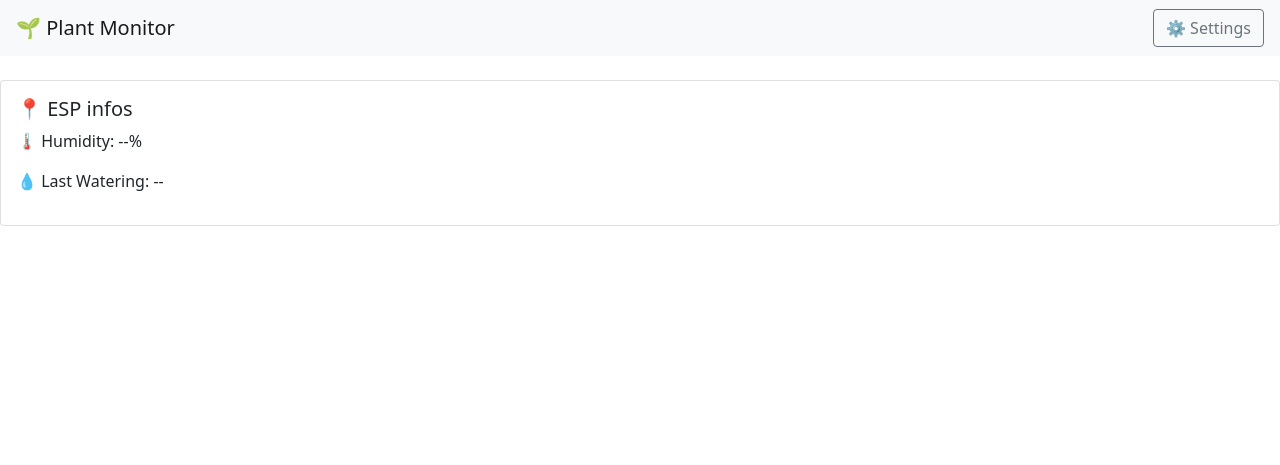
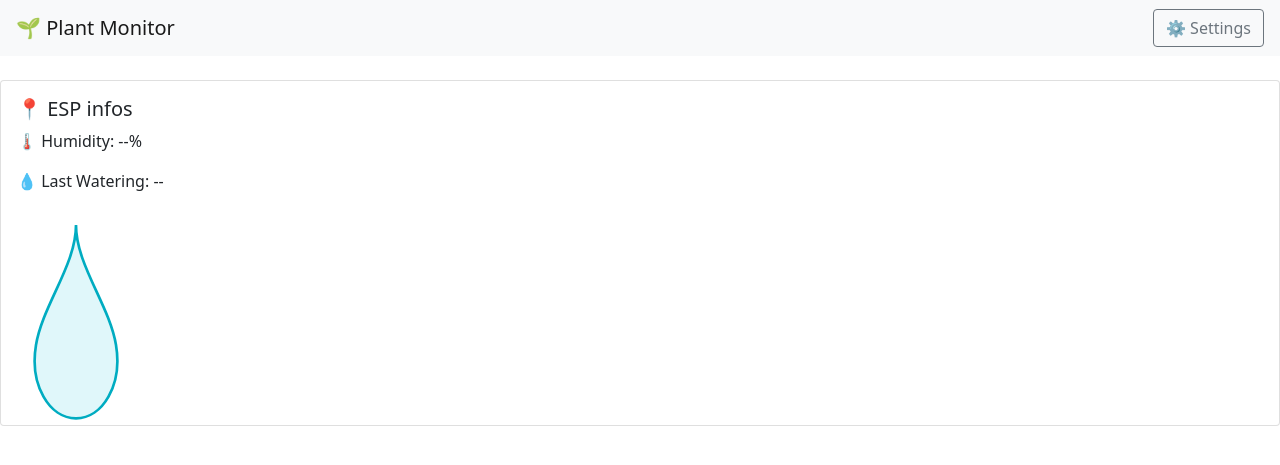
Before and after one commit to MiguelSantos77/plant-monitor, a Flask app: page / in a window 1280 px wide. Shown: the top 465 px of the page. Run offline with Flask 3, Linux system fonts and the light colour scheme; data that the repository does not hold is empty.

Commit message:
water drop animation

```diff
--- /dev/null
+++ b/static/css/style.css
@@ -0,0 +1,10 @@
+
+svg {
+    width: 150px;
+    height: 200px;
+}
+
+.water {
+    fill: #00bcd4;
+    transition: all 0.5s ease;
+}
--- a/static/js/script.js
+++ b/static/js/script.js
@@ -4,12 +4,24 @@ async function fetchInfo() {
         const data = await response.json();
 
         document.getElementById('humidity').textContent = data.humidity;
+        animateWaterDrop(data.humidity)
         document.getElementById('lastWatering').textContent = data.lastWatering;
     } catch (error) {
         console.error("Error:", error);
     }
 }
 
+function animateWaterDrop(percent) {
+    const rect = document.getElementById('waterLevel');
+    percent = Math.max(0, Math.min(100, percent));
+
+    const maxHeigth = 150;
+    const waterLevel = maxHeigth * (percent / 100);
+
+    rect.setAttribute('y', maxHeigth - waterLevel);
+    rect.setAttribute('height', waterLevel);
+}
+
 fetchInfo();
 
 setInterval(fetchInfo, 5000);
--- a/templates/dashboard.html
+++ b/templates/dashboard.html
@@ -7,7 +7,7 @@
 
     <!-- Bootstrap CSS -->
     <link href="https://cdn.jsdelivr.net/npm/bootstrap@5.0.2/dist/css/bootstrap.min.css" rel="stylesheet" integrity="sha384-EVSTQN3/azprG1Anm3QDgpJLIm9Nao0Yz1ztcQTwFspd3yD65VohhpuuCOmLASjC" crossorigin="anonymous">
-
+    <link rel="stylesheet" href="static/css/style.css">
     <title>Plant Monitor</title>
   </head>
   <body>
@@ -33,6 +33,17 @@
             <p>🌡️ Humidity: <span id="humidity">--</span>%</p>
             <p>💧 Last Watering: <span id="lastWatering">--</span></p>
         </div>
+
+         <svg viewBox="0 0 100 150">
+            <path d="M50 145 C70 145, 85 120, 80 90 C75 60, 50 30, 50 0 C50 30, 25 60, 20 90 C15 120, 30 145, 50 145 Z"
+                fill="#e0f7fa" stroke="#00acc1" stroke-width="2"/>
+
+            <clipPath id="clipWaterDrop">
+            <path d="M50 145 C70 145, 85 120, 80 90 C75 60, 50 30, 50 0 C50 30, 25 60, 20 90 C15 120, 30 145, 50 145 Z"/>
+            </clipPath>
+
+            <rect id="waterLevel" class="water" x="0" y="150" width="100" height="0" clip-path="url(#clipWaterDrop)" />
+        </svg>
     </div>
     <script src="static/js/script.js"></script>
     <script src="https://cdn.jsdelivr.net/npm/bootstrap@5.0.2/dist/js/bootstrap.bundle.min.js" integrity="sha384-MrcW6ZMFYlzcLA8Nl+NtUVF0sA7MsXsP1UyJoMp4YLEuNSfAP+JcXn/tWtIaxVXM" crossorigin="anonymous"></script>
```
